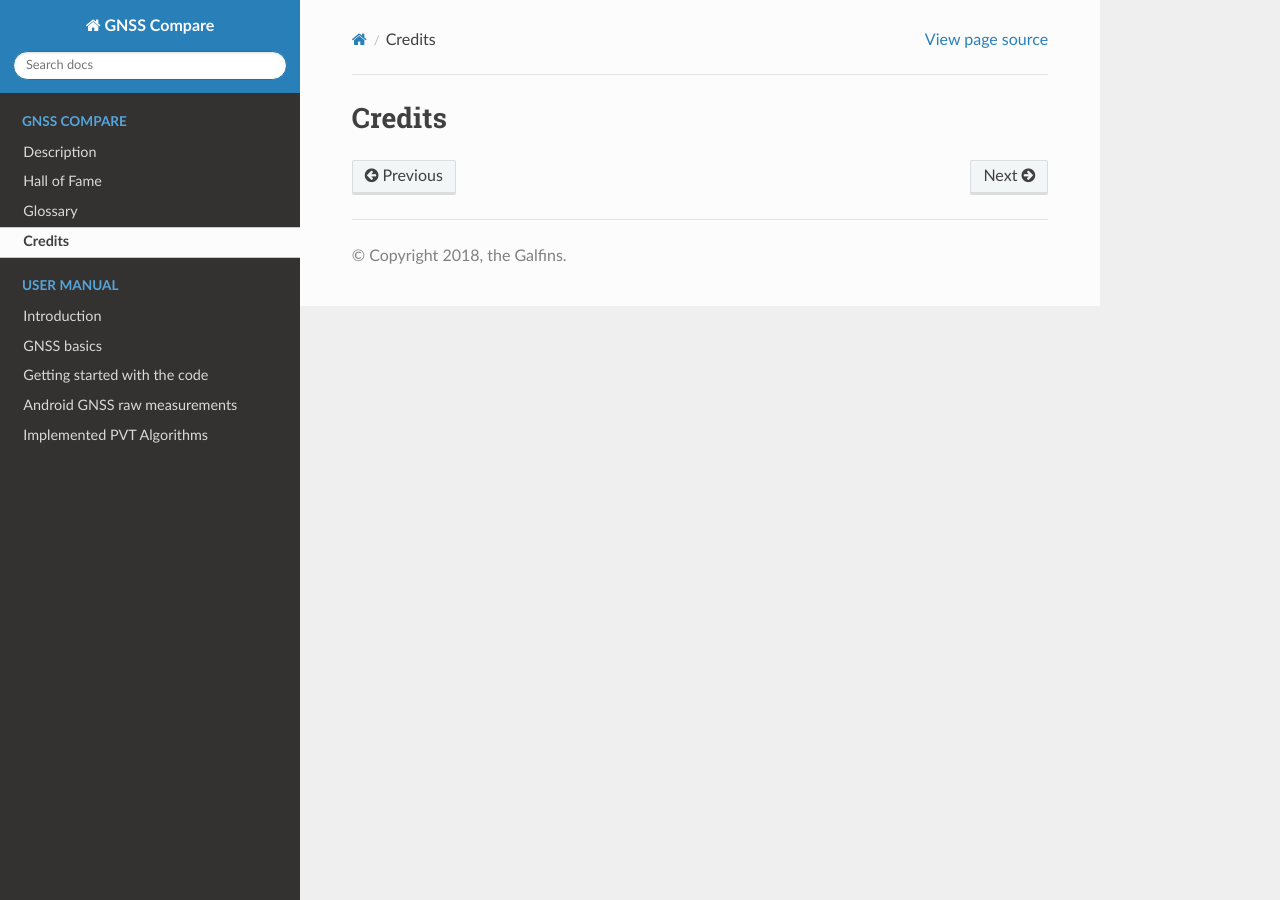
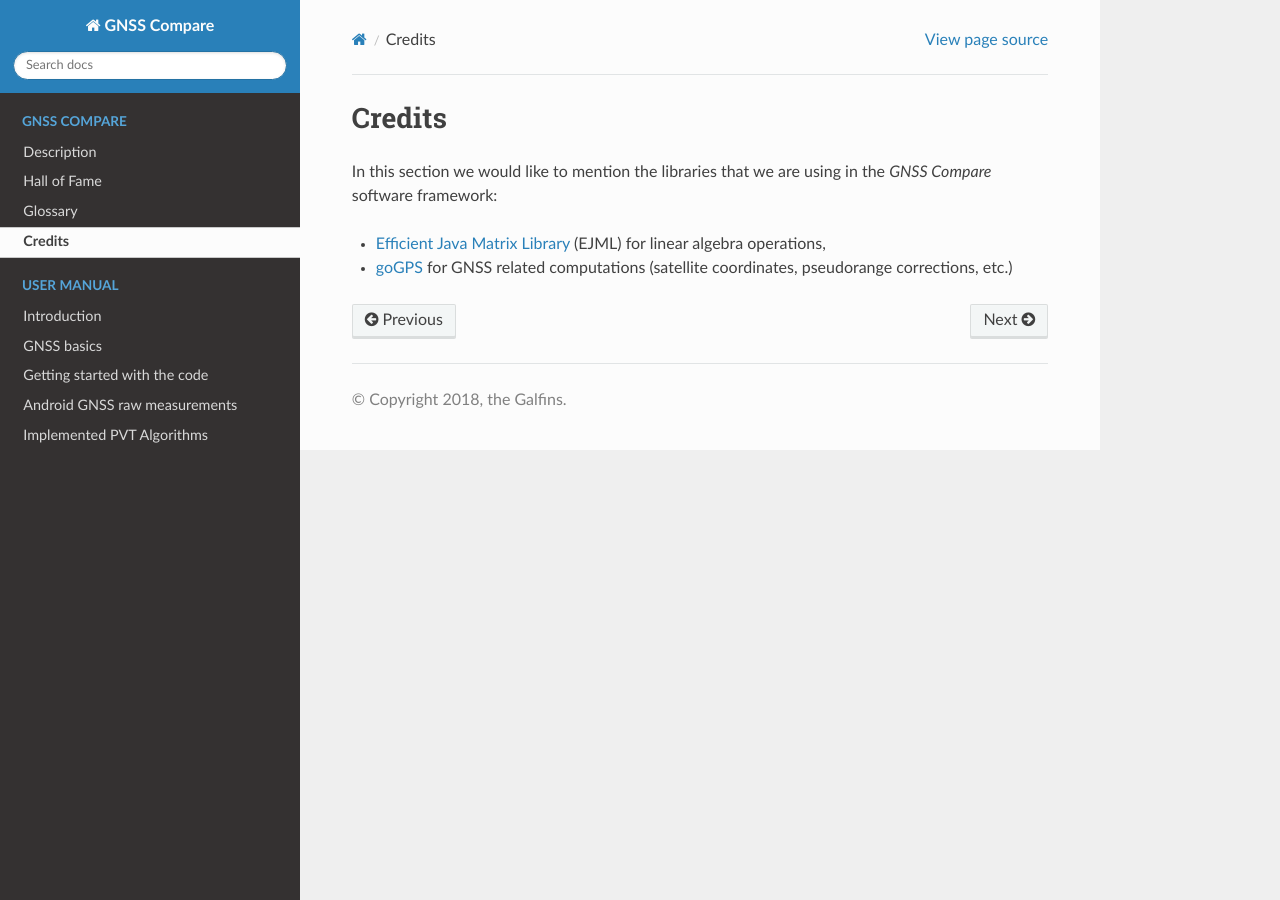
Before and after one commit to TheGalfins/GNSS_Compare, a Sphinx documentation site: the page built from docs/credits.rst, in a window 1280 px wide. Built offline with Sphinx 7.4.7 and the Read the Docs theme 2.0.0, drawn with Linux system fonts in a browser that asks for light colours; pages that are not in the unit, such as notebooks, are missing from menus.

Commit message:
Added the credits to EJML and goGPS

```diff
--- a/docs/credits.rst
+++ b/docs/credits.rst
@@ -2,3 +2,18 @@
 ********
 Credits
 ********
+
+In this section we would like to mention the libraries that we are using in the *GNSS Compare* software framework:
+
+- `Efficient Java Matrix Library`_ (EJML) for linear algebra operations,
+
+- `goGPS`_ for GNSS related computations (satellite coordinates, pseudorange corrections, etc.)
+
+
+
+
+
+
+
+.. _`Efficient Java Matrix Library`: http://ejml.org/wiki/index.php?title=Main_Page
+.. _`goGPS`: https://github.com/goGPS-Project/goGPS_Java
--- a/docs/description.rst
+++ b/docs/description.rst
@@ -9,9 +9,9 @@ The purpose of GNSS Compare is to make the life of developers and reasearchers e
 Project history
 ===============
 
-GNSS Compare is the *Winning* Android application developed by the Galfins as part of the internal ESA_ competition called `Galileo Smartphone App Challenge`_ introduced in November 2017. The Challenge was about creating a smartphone application, which will allow the user to choose which satellite constellation to use for :ref:`Position, Velocity and Time<pvt>` estimation. The aim was to increase the awareness about ESA's `Galileo programme`_ and also to allow users from common public to compare the performance of Galileo signals with the performance from other global satellite navigation constellations.
+GNSS Compare is the *Winning* Android application developed by the Galfins as part of the internal `European Space Agency`_ competition called `Galileo Smartphone App Challenge`_ introduced in November 2017. The Challenge was about creating a smartphone application, which will allow the user to choose which satellite constellation to use for :ref:`Position, Velocity and Time<pvt>` estimation. The aim was to increase the awareness about ESA's `Galileo programme`_ and also to allow users from common public to compare the performance of Galileo signals with the performance from other global satellite navigation constellations.
 
 
-.. _ESA: http://esa.int
+.. _`European Space Agency`: http://esa.int
 .. _`Galileo programme`: https://www.esa.int/Our_Activities/Navigation/Galileo/What_is_Galileo
 .. _`Galileo Smartphone App Challenge`: http://www.esa.int/Our_Activities/Navigation/ESA_trainees_compete_in_inaugural_Galileo_app_contest
```
